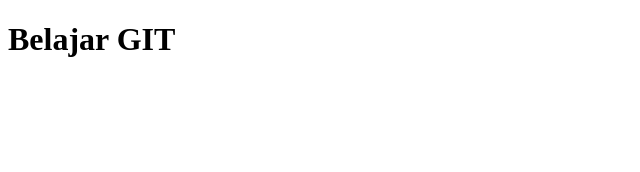
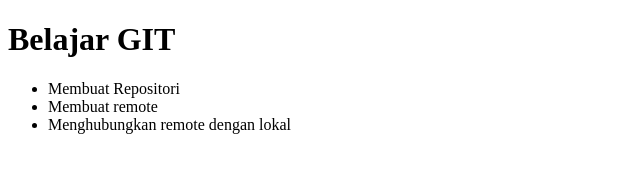
Before and after one commit to bertho21/belajar-git, a plain HTML site: page index.html in a window 1280 px wide. Shown: the whole page, without its empty margins (0-640 px from the left). Drawn offline with Linux system fonts and the light colour scheme.

Commit message:
menambahkan text di index.html

```diff
--- a/index.html
+++ b/index.html
@@ -10,6 +10,11 @@
 
 <body>
     <h1>Belajar GIT</h1>
+    <ul>
+        <li>Membuat Repositori</li>
+        <li>Membuat remote</li>
+        <li>Menghubungkan remote dengan lokal</li>
+    </ul>
 </body>
 
 </html>
```
